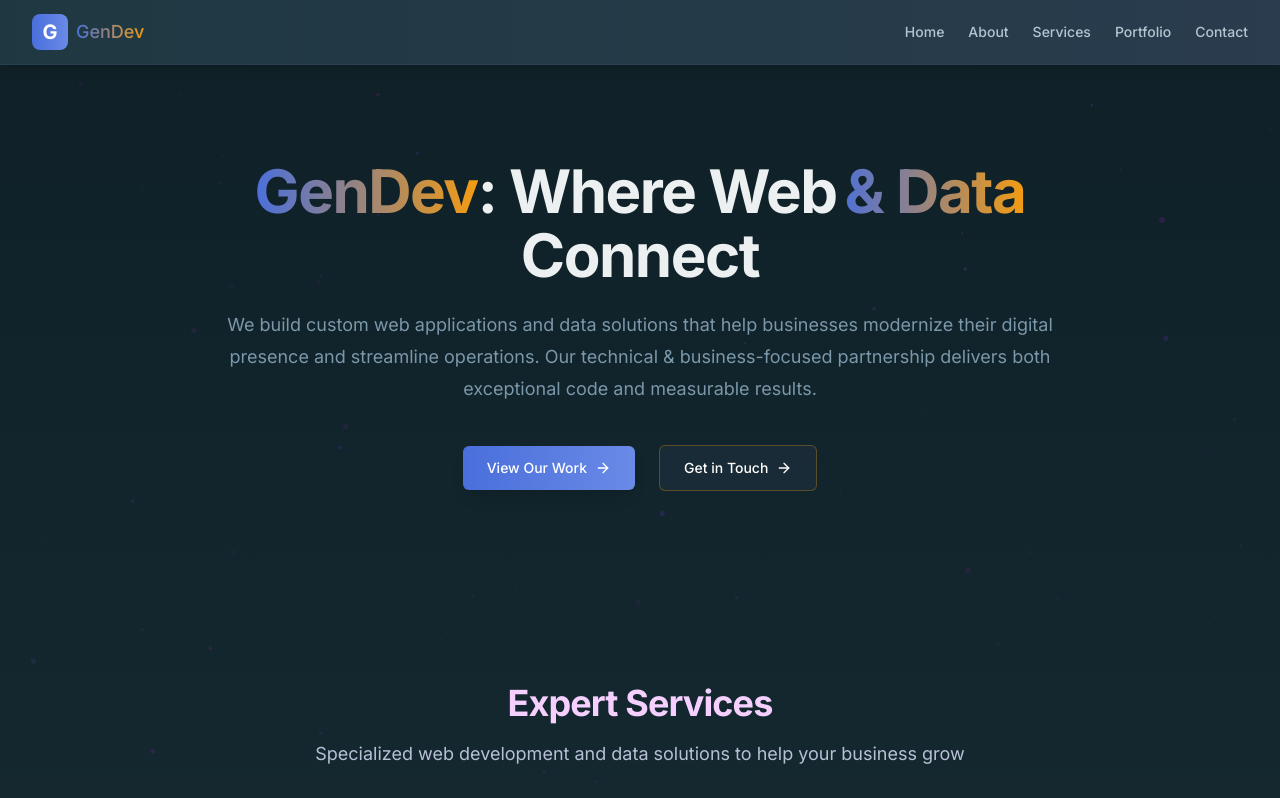
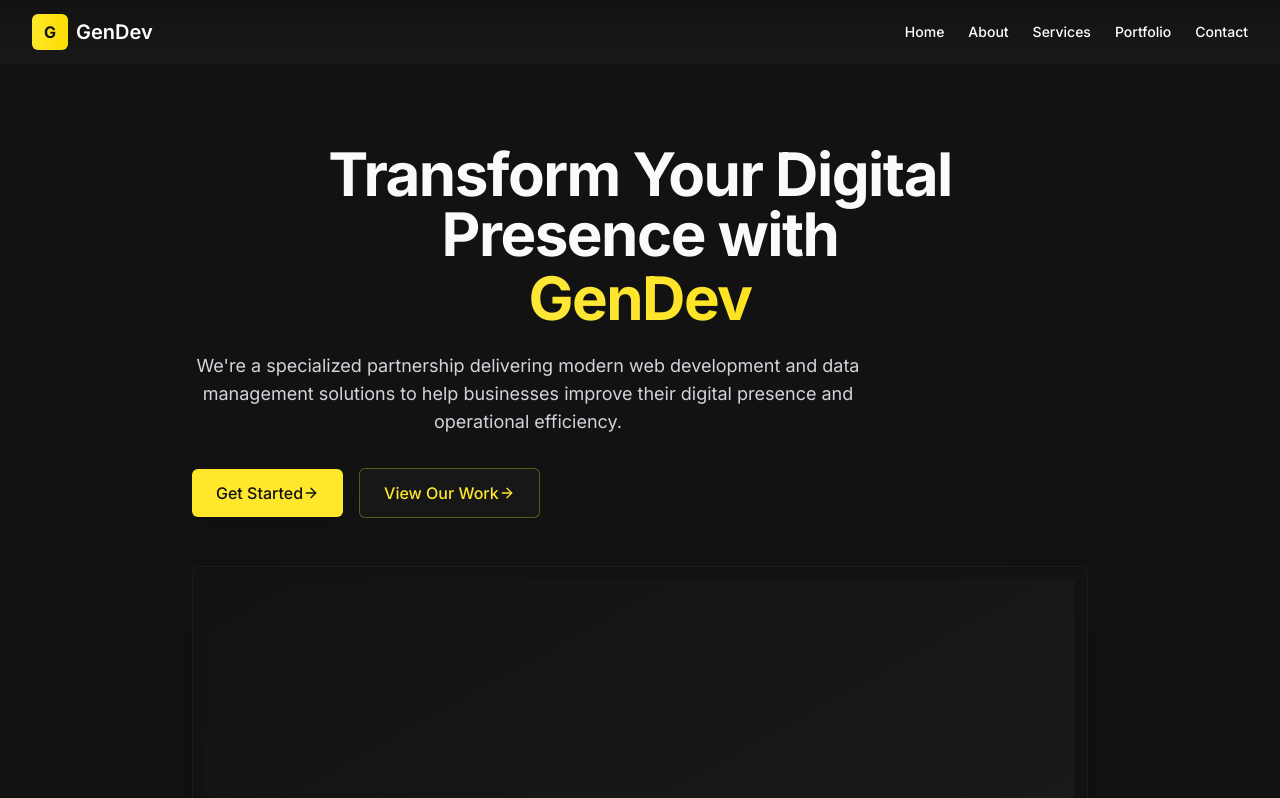
Before and after one commit to DDMitev/GenDev, a Next.js app: page / in a window 1280 px wide. Shown: the top 798 px of the page. Built offline with nearby package versions, Linux system fonts and the light colour scheme.

Commit message:
Implement striking Black & Yellow color scheme

```diff
--- a/src/app/globals.css
+++ b/src/app/globals.css
@@ -8,8 +8,8 @@
 @layer base {
   html, body {
     font-family: 'Inter', sans-serif;
-    background: linear-gradient(to bottom, #0F2027, #203A43);
-    color: #ECF0F1;
+    background: linear-gradient(to bottom, #121212, #1C1C1C);
+    color: #F9FAFB;
     min-height: 100vh;
   }
 
--- a/src/components/layout/Footer.tsx
+++ b/src/components/layout/Footer.tsx
@@ -6,7 +6,7 @@ export default function Footer() {
   const currentYear = new Date().getFullYear();
 
   return (
-    <footer className="mt-auto bg-gradient-to-b from-transparent to-slate-800/50 backdrop-blur-sm">
+    <footer className="mt-auto bg-gradient-to-b from-black to-midnight-800/50 backdrop-blur-sm">
       <div className="mx-auto w-full max-w-6xl p-4 py-6 lg:py-8">
         <div className="md:flex md:justify-between">
           <div className="mb-6 md:mb-0 md:max-w-md">
@@ -15,10 +15,10 @@ export default function Footer() {
                 GenDev
               </span>
             </Link>
-            <p className="mt-4 text-slate-200">
+            <p className="mt-4 text-gray-300">
               We're a specialized partnership delivering modern web development and data management solutions to help businesses improve their digital presence and operational efficiency.
             </p>
-            <p className="mt-3 text-sm text-slate-300">
+            <p className="mt-3 text-sm text-gray-400">
               Based in Sofia, Bulgaria • Serving clients worldwide
             </p>
           </div>
@@ -26,72 +26,72 @@ export default function Footer() {
           <div className="grid grid-cols-2 gap-8 sm:grid-cols-3 sm:gap-12">
             <div>
               <h2 className="mb-4 text-sm font-semibold uppercase text-white">Services</h2>
-              <ul className="space-y-2 text-sm text-slate-200">
+              <ul className="space-y-2 text-sm text-gray-300">
                 <li>
-                  <Link href="/services" className="hover:text-amber">Web Development</Link>
+                  <Link href="/services" className="hover:text-cyber-yellow-500">Web Development</Link>
                 </li>
                 <li>
-                  <Link href="/services" className="hover:text-amber">Data Management</Link>
+                  <Link href="/services" className="hover:text-cyber-yellow-500">Data Management</Link>
                 </li>
                 <li>
-                  <Link href="/services" className="hover:text-amber">API Integration</Link>
+                  <Link href="/services" className="hover:text-cyber-yellow-500">API Integration</Link>
                 </li>
                 <li>
-                  <Link href="/services" className="hover:text-amber">Technical Consulting</Link>
+                  <Link href="/services" className="hover:text-cyber-yellow-500">Technical Consulting</Link>
                 </li>
               </ul>
             </div>
 
             <div>
               <h2 className="mb-4 text-sm font-semibold uppercase text-white">Company</h2>
-              <ul className="space-y-2 text-sm text-slate-200">
+              <ul className="space-y-2 text-sm text-gray-300">
                 <li>
-                  <Link href="/about" className="hover:text-amber">About Us</Link>
+                  <Link href="/about" className="hover:text-cyber-yellow-500">About Us</Link>
                 </li>
                 <li>
-                  <Link href="/portfolio" className="hover:text-amber">Portfolio</Link>
+                  <Link href="/portfolio" className="hover:text-cyber-yellow-500">Portfolio</Link>
                 </li>
                 <li>
-                  <Link href="/contact" className="hover:text-amber">Contact</Link>
+                  <Link href="/contact" className="hover:text-cyber-yellow-500">Contact</Link>
                 </li>
               </ul>
             </div>
 
             <div>
               <h2 className="mb-4 text-sm font-semibold uppercase text-white">Legal</h2>
-              <ul className="space-y-2 text-sm text-slate-200">
+              <ul className="space-y-2 text-sm text-gray-300">
                 <li>
-                  <Link href="#" className="hover:text-amber">Privacy Policy</Link>
+                  <Link href="#" className="hover:text-cyber-yellow-500">Privacy Policy</Link>
                 </li>
                 <li>
-                  <Link href="#" className="hover:text-amber">Terms of Service</Link>
+                  <Link href="#" className="hover:text-cyber-yellow-500">Terms of Service</Link>
                 </li>
               </ul>
             </div>
           </div>
         </div>
 
-        <hr className="my-6 border-slate-600/30 sm:mx-auto lg:my-8" />
+        <hr className="my-6 border-midnight-600/30 sm:mx-auto lg:my-8" />
 
         <div className="sm:flex sm:items-center sm:justify-between">
-          <span className="text-sm text-slate-300">
-            &copy; {currentYear} <Link href="/" className="hover:text-amber">GenDev</Link>. All Rights Reserved.
+          <span className="text-sm text-gray-400">
+            &copy; {currentYear} <Link href="/" className="hover:text-cyber-yellow-500">GenDev</Link>. All Rights Reserved.
           </span>
 
           <div className="mt-4 flex space-x-5 sm:mt-0">
-            <Link href="https://github.com/" target="_blank" rel="noopener noreferrer" className="text-slate-300 hover:text-amber">
+            <Link href="https://github.com/" target="_blank" rel="noopener noreferrer" className="text-gray-400 hover:text-cyber-yellow-500">
               <svg className="h-5 w-5" fill="currentColor" viewBox="0 0 24 24" aria-hidden="true">
                 <path fillRule="evenodd" d="M12 2C6.477 2 2 6.484 2 12.017c0 4.425 2.865 8.18 6.839 9.504.5.092.682-.217.682-.483 0-.237-.008-.868-.013-1.703-2.782.605-3.369-1.343-3.369-1.343-.454-1.158-1.11-1.466-1.11-1.466-.908-.62.069-.608.069-.608 1.003.07 1.531 1.032 1.531 1.032.892 1.53 2.341 1.088 2.91.832.092-.647.35-1.088.636-1.338-2.22-.253-4.555-1.113-4.555-4.951 0-1.093.39-1.988 1.029-2.688-.103-.253-.446-1.272.098-2.65 0 0 .84-.27 2.75 1.026A9.564 9.564 0 0112 6.844c.85.004 1.705.115 2.504.337 1.909-1.296 2.747-1.027 2.747-1.027.546 1.379.202 2.398.1 2.651.64.7 1.028 1.595 1.028 2.688 0 3.848-2.339 4.695-4.566 4.943.359.309.678.92.678 1.855 0 1.338-.012 2.419-.012 2.747 0 .268.18.58.688.482A10.019 10.019 0 0022 12.017C22 6.484 17.522 2 12 2z" clipRule="evenodd"></path>
               </svg>
             </Link>
 
-            <Link href="https://linkedin.com/" target="_blank" rel="noopener noreferrer" className="text-slate-300 hover:text-amber">
+            <Link href="https://linkedin.com/" target="_blank" rel="noopener noreferrer" className="text-gray-400 hover:text-cyber-yellow-500">
               <svg className="h-5 w-5" fill="currentColor" viewBox="0 0 24 24" aria-hidden="true">
                 <path d="M20.447 20.452h-3.554v-5.569c0-1.328-.027-3.037-1.852-3.037-1.853 0-2.136 1.445-2.136 2.939v5.667H9.351V9h3.414v1.561h.046c.477-.9 1.637-1.85 3.37-1.85 3.601 0 4.267 2.37 4.267 5.455v6.286zM5.337 7.433c-1.144 0-2.063-.926-2.063-2.065 0-1.138.92-2.063 2.063-2.063 1.14 0 2.064.925 2.064 2.063 0 1.139-.925 2.065-2.064 2.065zm1.782 13.019H3.555V9h3.564v11.452zM22.225 0H1.771C.792 0 0 .774 0 1.729v20.542C0 23.227.792 24 1.771 24h20.451C23.2 24 24 23.227 24 22.271V1.729C24 .774 23.2 0 22.222 0h.003z"/>
               </svg>
             </Link>
 
-            <Link href="https://twitter.com/" target="_blank" rel="noopener noreferrer" className="text-slate-300 hover:text-amber">
+            <Link href="https://twitter.com/" target="_blank" rel="noopener noreferrer" className="text-gray-400 hover:text-cyber-yellow-500">
               <svg className="h-5 w-5" fill="currentColor" viewBox="0 0 24 24" aria-hidden="true">
                 <path d="M8.29 20.251c7.547 0 11.675-6.253 11.675-11.675 0-.178 0-.355-.012-.53A8.348 8.348 0 0022 5.92a8.19 8.19 0 01-2.357.646 4.118 4.118 0 001.804-2.27 8.224 8.224 0 01-2.605.996 4.107 4.107 0 00-6.993 3.743 11.65 11.65 0 01-8.457-4.287 4.106 4.106 0 001.27 5.477A4.072 4.072 0 012.8 9.713v.052a4.105 4.105 0 003.292 4.022 4.095 4.095 0 01-1.853.07 4.108 4.108 0 003.834 2.85A8.233 8.233 0 012 18.407a11.616 11.616 0 006.29 1.84"></path>
               </svg>
--- a/src/components/layout/Header.tsx
+++ b/src/components/layout/Header.tsx
@@ -17,31 +17,33 @@ export default function Header() {
   const [mobileMenuOpen, setMobileMenuOpen] = useState(false);
 
   return (
-    <header className="sticky top-0 z-50 w-full border-b border-slate-500/30 bg-gradient-to-r from-slate-800/95 to-slate-700/95 backdrop-blur-md backdrop-filter shadow-md transition-all duration-300">
+    <header className="sticky top-0 z-40 bg-gradient-to-b from-black/90 to-midnight-700/70 backdrop-blur-sm">
       <Container>
         <div className="flex h-16 items-center justify-between">
           {/* Logo */}
-          <Link href="/" className="flex items-center space-x-2 group">
-            <span className="flex items-center justify-center h-9 w-9 rounded-lg bg-gradient-to-r from-cobalt to-cobalt-light text-white text-xl font-bold transition-transform duration-300 group-hover:scale-110">G</span>
-            <span className="hidden text-lg font-medium bg-gradient-to-r from-cobalt to-amber bg-clip-text text-transparent md:inline-block">GenDev</span>
+          <Link href="/" className="flex items-center">
+            <div className="relative flex h-9 w-9 items-center justify-center rounded-md bg-gradient-to-r from-cyber-yellow-500 to-cyber-yellow-600 text-black font-bold">
+              G
+            </div>
+            <span className="ml-2 text-xl font-semibold text-white">GenDev</span>
           </Link>
 
-          {/* Desktop Navigation */}
+          {/* Desktop navigation */}
           <nav className="hidden md:flex md:items-center md:space-x-6">
             {navLinks.map((link) => (
               <Link
                 key={link.href}
                 href={link.href}
-                className="text-sm font-medium text-slate-100 transition-all duration-300 hover:text-amber relative after:absolute after:bottom-0 after:left-0 after:h-0.5 after:w-0 after:bg-amber after:transition-all after:duration-300 hover:after:w-full"
+                className="text-sm font-medium text-white transition-all duration-300 hover:text-cyber-yellow-500 relative after:absolute after:bottom-0 after:left-0 after:h-0.5 after:w-0 after:bg-cyber-yellow-500 after:transition-all after:duration-300 hover:after:w-full"
               >
                 {link.label}
               </Link>
             ))}
           </nav>
 
-          {/* Mobile Menu Button */}
+          {/* Mobile menu button */}
           <button
-            className="flex h-10 w-10 items-center justify-center md:hidden transition-colors text-slate-100 hover:text-amber"
+            className="flex h-10 w-10 items-center justify-center md:hidden transition-colors text-white hover:text-cyber-yellow-500"
             onClick={() => setMobileMenuOpen(!mobileMenuOpen)}
             aria-label="Toggle mobile menu"
           >
@@ -71,23 +73,33 @@ export default function Header() {
         </div>
       </Container>
 
-      {/* Mobile Menu */}
+      {/* Mobile menu */}
       {mobileMenuOpen && (
-        <div className="md:hidden transition-all duration-300 animate-fadeIn bg-gradient-to-b from-slate-800/95 to-slate-700/95 backdrop-blur-md">
+        <div className="md:hidden animate-fadeIn">
+          <div className="bg-gradient-to-b from-midnight-800 to-midnight-900 px-2 pt-2 pb-3">
             <Container>
-            <div className="flex flex-col space-y-4 py-4">
+              <div className="space-y-1 py-2">
                 {navLinks.map((link) => (
                   <Link
                     key={link.href}
                     href={link.href}
-                  className="text-sm font-medium text-slate-100 transition-colors hover:text-amber"
+                    className="block px-3 py-2 text-white hover:bg-midnight-700 hover:text-cyber-yellow-500 rounded-md"
                     onClick={() => setMobileMenuOpen(false)}
                   >
                     {link.label}
                   </Link>
                 ))}
               </div>
+
+              <div className="mt-4 border-t border-midnight-600 pt-4 pb-3">
+                <div className="flex items-center px-3">
+                  <button className="flex-shrink-0 rounded-md bg-cyber-yellow-500 px-3 py-2 text-black font-medium shadow-sm hover:bg-cyber-yellow-400 focus:outline-none">
+                    Get Started
+                  </button>
+                </div>
+              </div>
             </Container>
+          </div>
         </div>
       )}
     </header>
--- a/src/components/sections/home/HeroSection.tsx
+++ b/src/components/sections/home/HeroSection.tsx
@@ -6,48 +6,62 @@ import ScrollReveal from '@/components/ui/ScrollReveal';
 
 export default function HeroSection() {
   return (
-    <section className="relative mx-auto max-w-6xl px-4 py-24 sm:px-6 lg:px-8">
-      <div className="absolute inset-x-0 -top-40 -z-10 overflow-hidden blur-3xl sm:-top-80" aria-hidden="true">
-        <div className="relative left-[calc(50%-11rem)] aspect-[1155/678] w-[36.125rem] -translate-x-1/2 rotate-[30deg] bg-gradient-to-tr from-cobalt to-amber opacity-20 sm:left-[calc(50%-30rem)] sm:w-[72.1875rem]"></div>
+    <section className="relative overflow-hidden bg-gradient-to-b from-midnight-800 to-black py-12 md:py-20">
+      {/* Background decoration */}
+      <div className="absolute inset-0 -z-10 animate-pulse-slow">
+        <div className="absolute right-0 top-0 h-96 w-96 -translate-y-1/2 translate-x-1/4 rounded-full bg-cyber-yellow-500/10 blur-3xl"></div>
+        <div className="absolute bottom-0 left-0 h-96 w-96 translate-y-1/2 -translate-x-1/4 rounded-full bg-cyber-yellow-500/10 blur-3xl"></div>
       </div>
 
       <div className="mx-auto max-w-4xl text-center">
         <ScrollReveal>
-          <h1 className="text-4xl font-bold tracking-tight sm:text-6xl">
-            <span className="block">
-              <span className="inline-block bg-gradient-to-r from-cobalt to-amber bg-clip-text pb-1 text-transparent">GenDev</span>: Where Web
-              <span className="inline-block bg-gradient-to-r from-cobalt to-amber bg-clip-text pl-2 pb-1 text-transparent"> & Data </span>
-              Connect
+          <h1 className="text-center text-3xl font-bold tracking-tight sm:text-4xl md:text-5xl lg:text-6xl">
+            <span className="block">Transform Your Digital Presence with</span>
+            <span className="mt-1 block bg-gradient-to-r from-cyber-yellow-400 to-cyber-yellow-600 bg-clip-text text-transparent">
+              GenDev
             </span>
           </h1>
 
-          <p className="mt-6 text-lg leading-8 text-slate-200">
-            We build custom web applications and data solutions that help businesses modernize their digital presence and streamline operations.
-            <span className="hidden sm:inline"> Our technical & business-focused partnership delivers both exceptional code and measurable results.</span>
+          <p className="mt-6 max-w-2xl text-center text-lg text-gray-300">
+            We're a specialized partnership delivering modern web development and data management
+            solutions to help businesses improve their digital presence and operational efficiency.
           </p>
 
-          <div className="mt-10 flex flex-col items-center justify-center gap-6 sm:flex-row">
+          <div className="mt-8 flex flex-col items-center space-y-4 sm:flex-row sm:space-x-4 sm:space-y-0">
+            <Link
+              href="/contact"
+              className="inline-flex items-center justify-center rounded-md bg-cyber-yellow-500 px-6 py-3 text-base font-medium text-black shadow-lg hover:bg-cyber-yellow-400 focus:outline-none focus:ring-2 focus:ring-cyber-yellow-600 focus:ring-offset-2 focus:ring-offset-gray-900"
+            >
+              Get Started
+              <ArrowRight className="h-4 w-4 transition-transform group-hover:translate-x-1" />
+            </Link>
+
             <Link
               href="/portfolio"
-              className="group flex items-center gap-2 rounded-md bg-gradient-to-r from-cobalt to-cobalt-light px-6 py-3 text-sm font-medium text-white shadow-lg transition-all duration-300 hover:shadow-cobalt/20 hover:translate-y-[-2px]"
+              className="inline-flex items-center justify-center rounded-md border border-cyber-yellow-500/30 bg-midnight-700/50 px-6 py-3 text-base font-medium text-cyber-yellow-500 hover:bg-midnight-700 hover:text-cyber-yellow-400 focus:outline-none focus:ring-2 focus:ring-cyber-yellow-500/50 focus:ring-offset-2 focus:ring-offset-gray-900"
             >
               View Our Work
               <ArrowRight className="h-4 w-4 transition-transform group-hover:translate-x-1" />
             </Link>
+          </div>
 
-            <Link
-              href="/contact"
-              className="flex items-center gap-2 rounded-md border border-amber/30 bg-slate-700/30 px-6 py-3 text-sm font-medium text-white backdrop-blur-sm transition-all duration-300 hover:bg-slate-700/50 hover:border-amber/50"
-            >
-              Get in Touch
-              <ArrowRight className="h-4 w-4 transition-transform group-hover:translate-x-1" />
-            </Link>
+          {/* Featured image */}
+          <div className="mt-12 w-full rounded-lg border border-midnight-700 bg-midnight-800/50 p-3 shadow-2xl">
+            <div className="aspect-[16/9] w-full overflow-hidden rounded bg-midnight-700">
+              <div className="grid h-full place-items-center bg-gradient-to-br from-black to-midnight-700">
+                <div className="flex items-center space-x-2 text-xl font-semibold">
+                  <div className="flex h-12 w-12 items-center justify-center rounded-md bg-cyber-yellow-500 text-black text-2xl font-bold">
+                    G
+                  </div>
+                  <span className="bg-gradient-to-r from-cyber-yellow-400 to-cyber-yellow-600 bg-clip-text text-transparent">
+                    GenDev Project Display
+                  </span>
+                </div>
+              </div>
+            </div>
           </div>
         </ScrollReveal>
       </div>
-
-      <div className="absolute left-1/2 top-1/4 -z-10 h-24 w-24 -translate-x-1/2 rounded-full bg-gradient-to-br from-cobalt/40 to-transparent blur-2xl"></div>
-      <div className="absolute right-1/4 top-1/2 -z-10 h-32 w-32 rounded-full bg-gradient-to-br from-amber/30 to-transparent blur-3xl"></div>
     </section>
   );
 }
--- a/tailwind.config.js
+++ b/tailwind.config.js
@@ -12,50 +12,47 @@ module.exports = {
         mono: ['JetBrains Mono', 'monospace'],
       },
       colors: {
-        cobalt: {
-          DEFAULT: '#4A6FDC',
-          light: '#6A8AE6',
-          dark: '#3A5FC8',
-          950: '#233572',
-          900: '#2A3D85',
-          800: '#324A99',
-          700: '#3B57AC',
-          600: '#4364C4',
-          500: '#4A6FDC',
-          400: '#6A8AE6',
-          300: '#8BA4EF',
-          200: '#ABBEF7',
-          100: '#CCD9FC',
+        // Main colors for Black & Yellow scheme
+        'cyber-yellow': {
+          50: '#FFFEF0',
+          100: '#FFFDE0',
+          200: '#FFF9B3',
+          300: '#FFF486',
+          400: '#FFEE59',
+          500: '#FFE82C', // Primary yellow
+          600: '#FADD00',
+          700: '#DCBE00',
+          800: '#AA9100',
+          900: '#776600',
         },
-        amber: {
-          DEFAULT: '#F39C12',
-          light: '#F7B541',
-          dark: '#D68910',
-          900: '#9A6307',
-          800: '#B57509',
-          700: '#D0870A',
-          600: '#E08E0B',
-          500: '#F39C12',
-          400: '#F5AB35',
-          300: '#F7B941',
-          200: '#F9C969',
-          100: '#FCE2BA',
+        'midnight': {
+          50: '#E0E0E0',
+          100: '#C2C2C2',
+          200: '#A3A3A3',
+          300: '#858585',
+          400: '#666666',
+          500: '#484848',
+          600: '#2A2A2A',
+          700: '#1C1C1C',
+          800: '#121212', // Primary black
+          900: '#000000',
         },
-        slate: {
-          DEFAULT: '#34495E',
-          dark: '#2C3E50',
-          950: '#0F2027',
-          900: '#1A2530',
-          800: '#203A43',
-          700: '#2C3E50',
-          600: '#34495E',
-          500: '#3C556B',
-          400: '#4A687F',
-          300: '#587C94',
-          200: '#7B97AA',
-          100: '#B3C6D1',
-        }
-      }
+        'accent-gray': {
+          50: '#F9FAFB',
+          100: '#F3F4F6',
+          200: '#E5E7EB',
+          300: '#D1D5DB',
+          400: '#9CA3AF',
+          500: '#6B7280',
+          600: '#4B5563',
+          700: '#374151',
+          800: '#1F2937',
+          900: '#111827',
+        },
+        // For convenience in styling
+        'yellow': '#FFE82C',
+        'black': '#121212',
+      },
     },
   },
   plugins: [],
```
Lines whose indentation alone changed are shown as unchanged.
